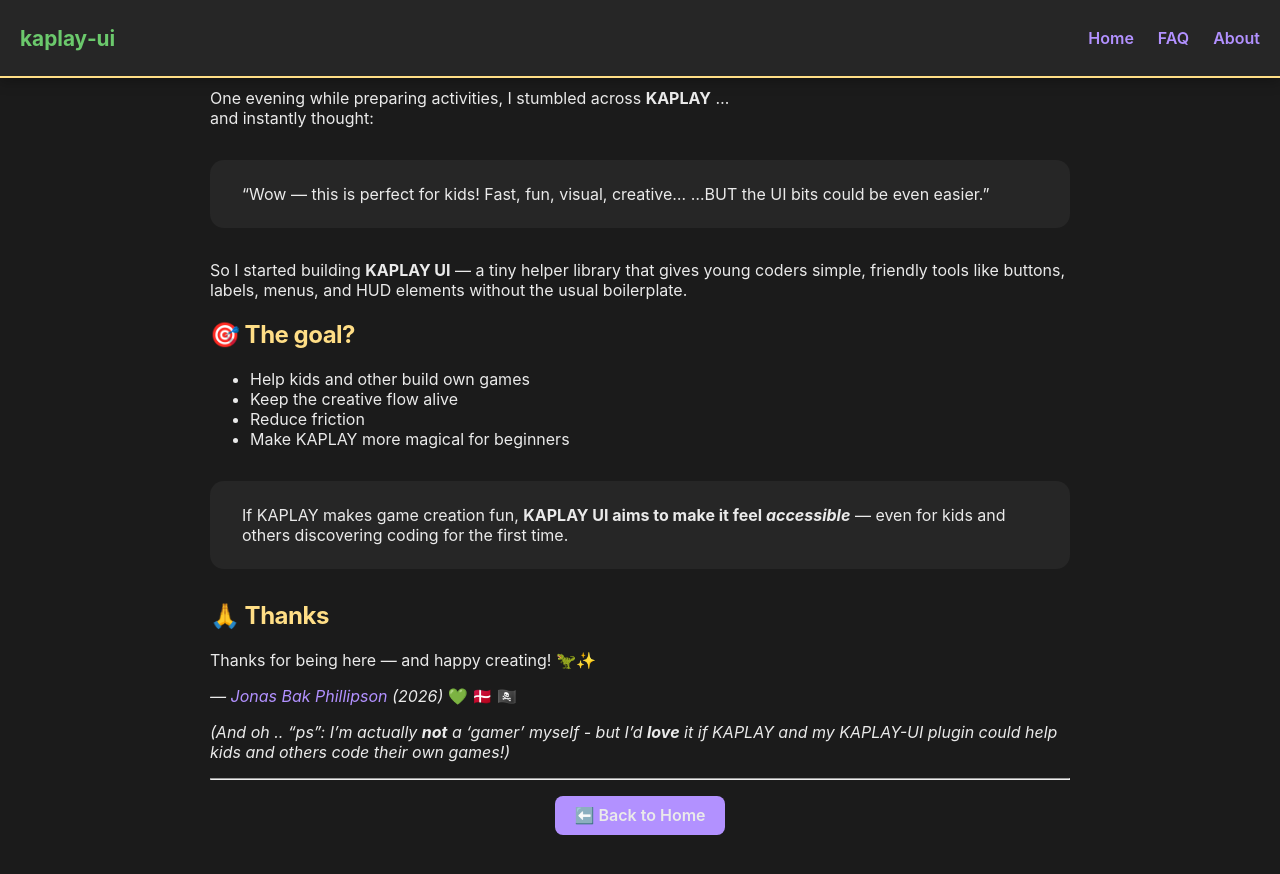
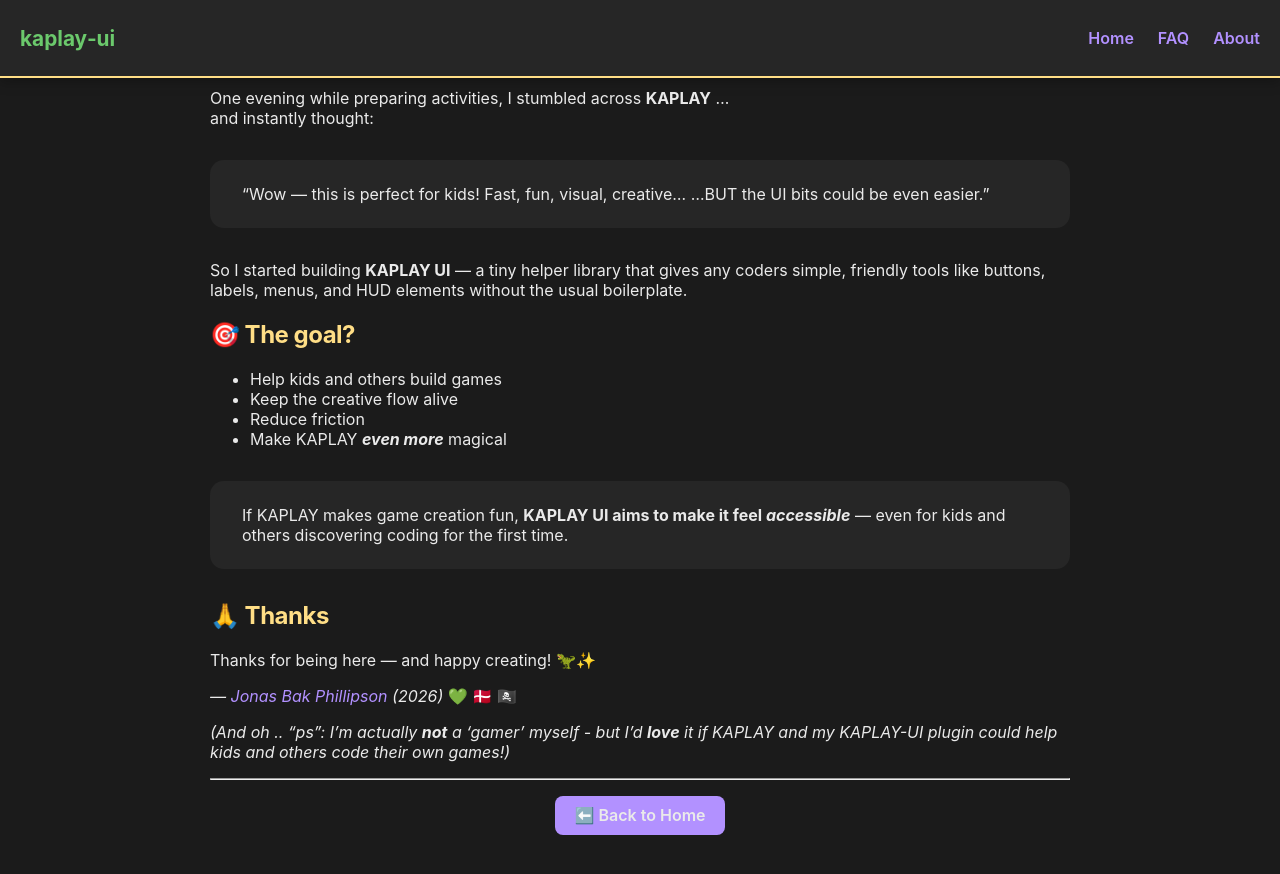
Before and after one commit to jbakchr/kaplay-ui, a Jekyll site: the page built from docs/about.md, in a window 1280 px wide and 900 px high, scrolled down 617 px. Shown: the top 874 px of the window. Built offline with Jekyll 4.4.1, drawn with Linux system fonts in a browser that asks for light colours.

Commit message:
Minor about.md fixes and polishing

```diff
--- a/docs/about.md
+++ b/docs/about.md
@@ -18,14 +18,14 @@
 …BUT the UI bits could be even easier.”
 </div>
 
-So I started building **KAPLAY UI** — a tiny helper library that gives young coders simple, friendly tools like buttons, labels, menus, and HUD elements without the usual boilerplate.
+So I started building **KAPLAY UI** — a tiny helper library that gives any coders simple, friendly tools like buttons, labels, menus, and HUD elements without the usual boilerplate.
 
 ## 🎯 The goal?
 
-- Help kids and other build own games
+- Help kids and others build games
 - Keep the creative flow alive
 - Reduce friction
-- Make KAPLAY more magical for beginners
+- Make KAPLAY _**even more**_ magical
 
 <div class="block">
 If KAPLAY makes game creation fun, <b>KAPLAY UI aims to make it feel <i>accessible</i></b> — even for kids and others discovering coding for the first time.
```
